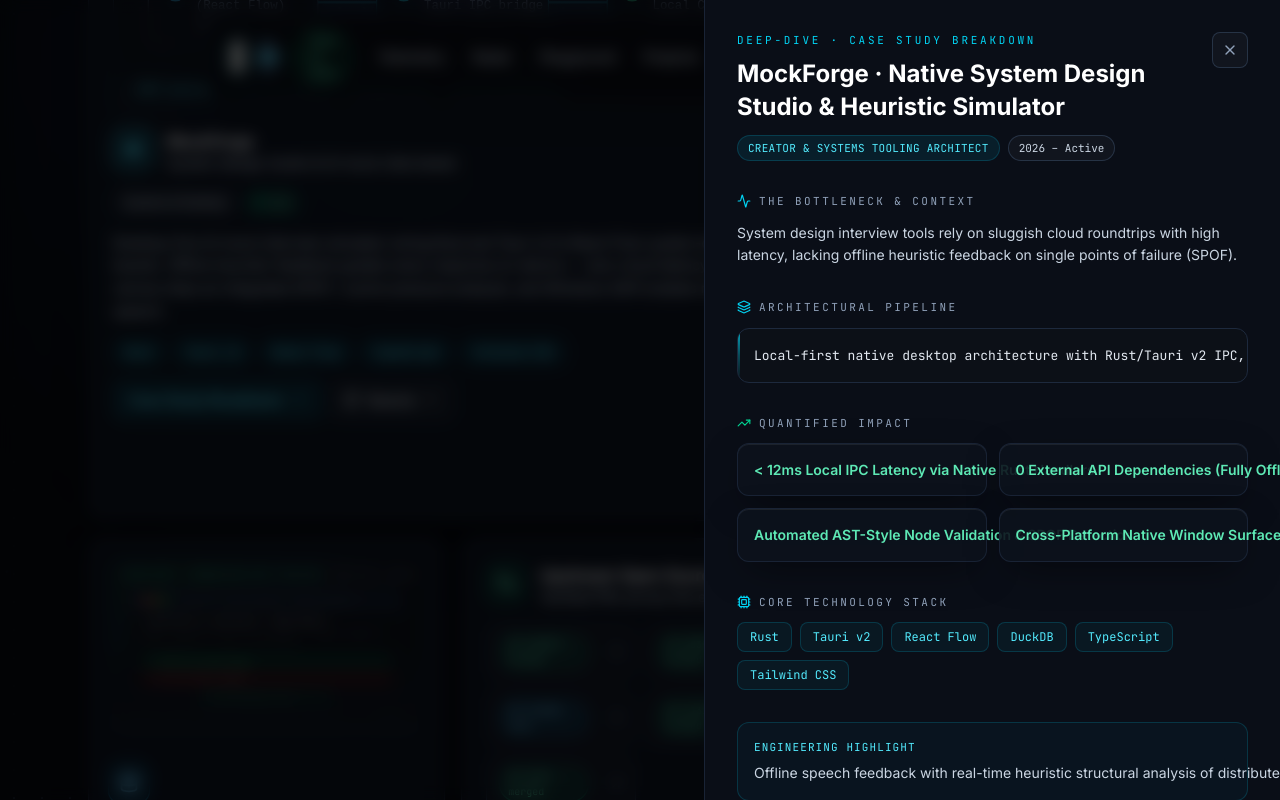
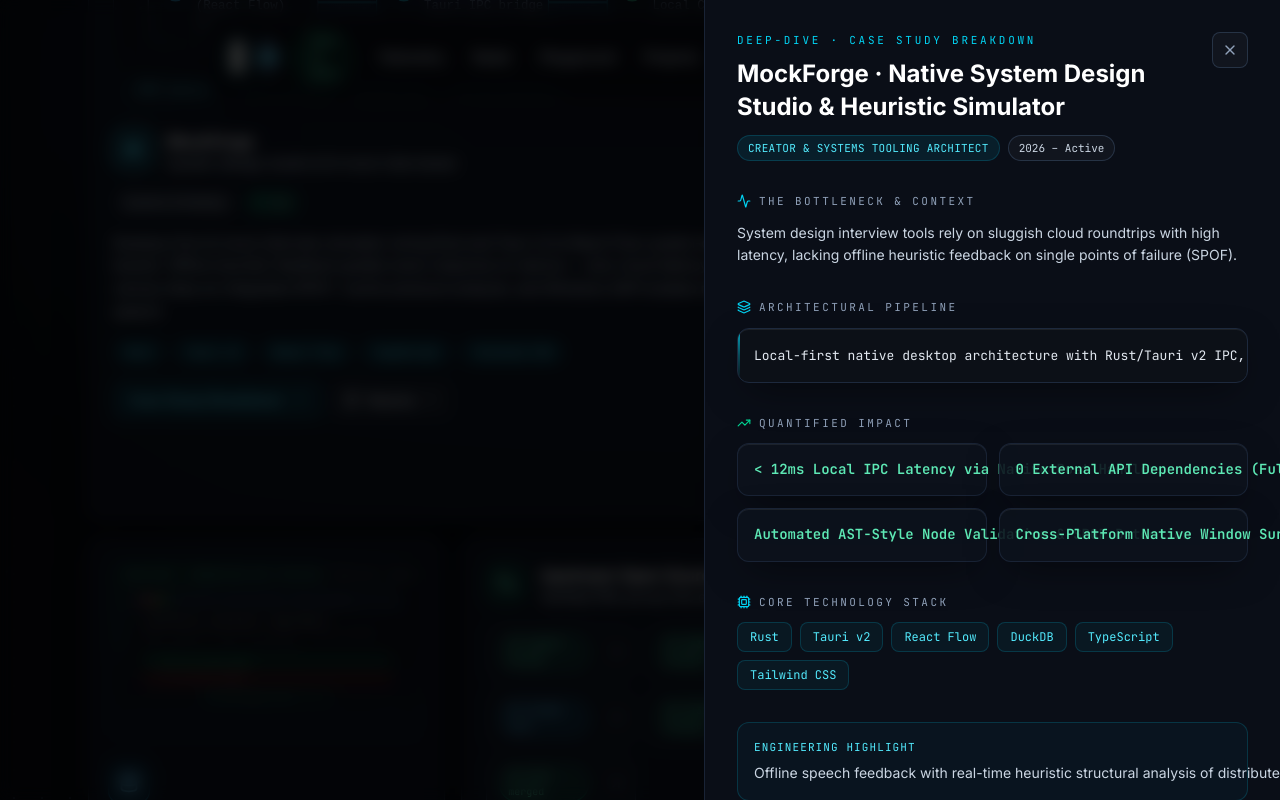
Before and after one commit to AhmadBilalDSA/ahmadbilaldsa.github.io, a React (Vite) app: page / in a window 1280 px wide. Both pictures are taken after a click on the button "Case Study Breakdown". Shown: the part 3114-3914 px from the top of the page. Built offline with nearby package versions, Linux system fonts and the light colour scheme; no server answers; grey boxes are pictures that could not be loaded.

Commit message:
fix(phase-3): align case study drawer spec details

```diff
--- a/src/components/CaseStudyDrawer.jsx
+++ b/src/components/CaseStudyDrawer.jsx
@@ -36,7 +36,7 @@ export default function CaseStudyDrawer() {
         <>
           <motion.div
             key="backdrop"
-            className="fixed inset-0 z-[60] bg-black/60 backdrop-blur-sm"
+            className="fixed inset-0 z-[60] bg-black/70 backdrop-blur-sm"
             initial={{ opacity: 0 }}
             animate={{ opacity: 1 }}
             exit={{ opacity: 0 }}
@@ -48,7 +48,7 @@ export default function CaseStudyDrawer() {
             role="dialog"
             aria-modal="true"
             aria-label={study.title}
-            className="fixed inset-y-0 right-0 z-[70] w-full max-w-xl overflow-y-auto border-l border-slate-800/80 bg-[#0a0e17] p-6 sm:p-8"
+            className="fixed inset-y-0 right-0 z-[70] w-full max-w-xl overflow-y-auto border-l border-slate-800/80 bg-[#0a0e17] p-6 text-slate-200 sm:p-8"
             initial={{ x: '100%' }}
             animate={{ x: 0 }}
             exit={{ x: '100%' }}
@@ -87,7 +87,7 @@ export default function CaseStudyDrawer() {
 
               <div>
                 <SectionTitle icon={Layers}>Architectural Pipeline</SectionTitle>
-                <div className="relative overflow-hidden rounded-xl border border-slate-800 bg-[#0c1017] p-4">
+                <div className="relative overflow-hidden rounded-xl border border-slate-800 bg-[#0c1017] card-bevel p-4">
                   <span className="absolute inset-y-0 left-0 w-0.5 bg-gradient-to-b from-cyan-400/80 via-cyan-400/30 to-transparent" />
                   <p className="whitespace-pre font-mono text-[13px] leading-relaxed text-slate-200">{study.architecture}</p>
                 </div>
@@ -103,7 +103,7 @@ export default function CaseStudyDrawer() {
                       key={metric}
                       className="rounded-xl border border-slate-800/80 bg-surface/90 card-bevel p-4 transition-colors hover:border-emerald-500/30"
                     >
-                      <p className="whitespace-pre text-sm font-semibold leading-snug text-emerald-300">{metric}</p>
+                      <p className="whitespace-pre font-mono text-sm font-semibold leading-snug text-emerald-300">{metric}</p>
                     </div>
                   ))}
                 </div>
--- a/src/components/ExperienceTimeline.jsx
+++ b/src/components/ExperienceTimeline.jsx
@@ -58,7 +58,7 @@ export default function ExperienceTimeline() {
                 onClick={() => openCaseStudy(exp.caseStudyId)}
                 className="mt-5 inline-flex w-fit items-center gap-1.5 font-mono text-xs font-medium text-cyan-300 transition-colors hover:text-cyan-200"
               >
-                View case study breakdown
+                View Case Study
                 <ArrowUpRight className="size-3.5" />
               </button>
             )}
```
